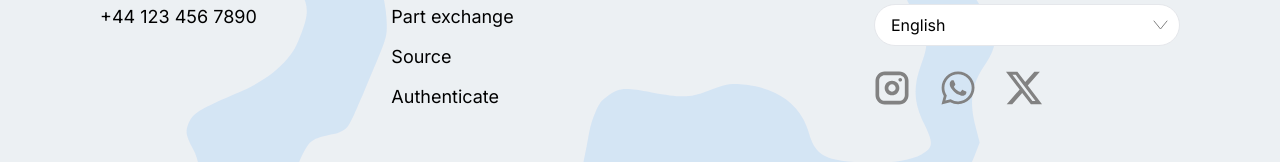
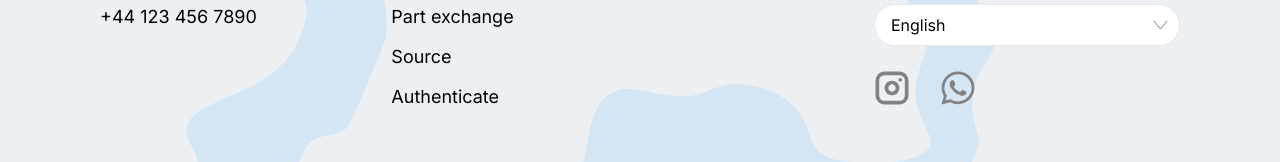
Before and after one commit to vikramkumartejani/finerlux, a Next.js app: page /services in a window 1280 px wide. Shown: the part 3185-3347 px from the top of the page. Built offline with nearby package versions, Linux system fonts and the light colour scheme.

Commit message:
Twitter Logo removed

```diff
--- a/app/components/Footer.js
+++ b/app/components/Footer.js
@@ -190,9 +190,9 @@ const Footer = () => {
                   <Link href="/">
                     <Whatsapp />
                   </Link>
-                  <Link href="/">
+                  {/* <Link href="/">
                     <Telegram />
-                  </Link>
+                  </Link> */}
                 </div>
               </div>
             </div>
```
